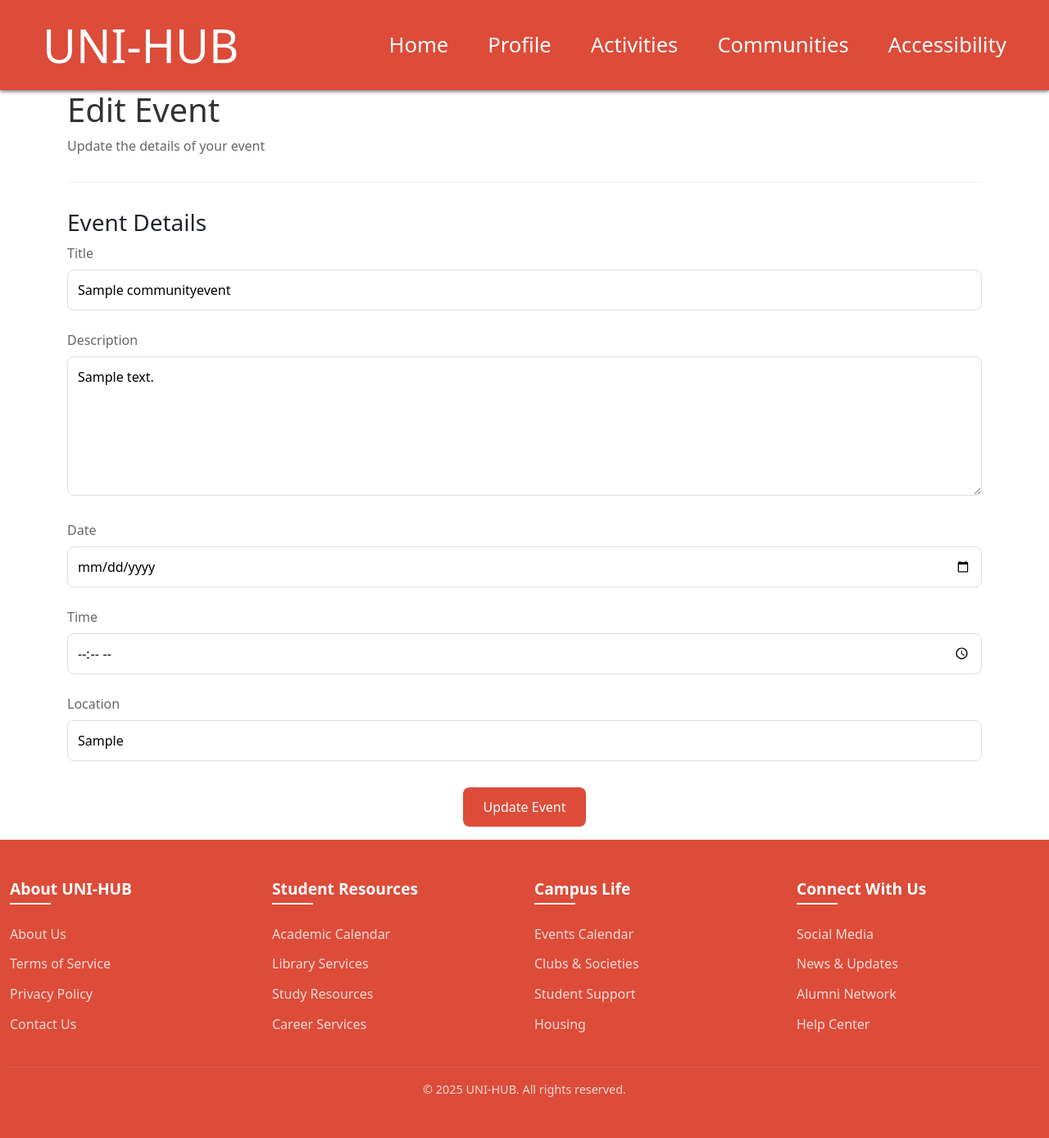
After one commit to willgriffin111/Uni-Hub, a Django app: page /community/event/1/edit/ in a window 1280 px wide. The commit adds this page. Shown: the whole page at 82% size. Run offline with Django 5.2, Linux system fonts and the light colour scheme; tables that the repository leaves empty hold one stand-in row (values such as "Sample post"); some libraries are stand-ins or nearby versions.

Commit message:
Event edit addded

```diff
--- a/api/community/urls.py
+++ b/api/community/urls.py
@@ -12,8 +12,10 @@ urlpatterns = [
 
     path('community/<int:community_id>/events/create/', CommunityEventCreateAPI.as_view()),
     path('community/<int:community_id>/events/', CommunityEventListAPI.as_view()),
+
     path('events/<int:event_id>/', CommunityEventDetailAPI.as_view()),
     path('events/<int:event_id>/attendance/', MarkAttendanceAPI.as_view()),
     path('events/<int:event_id>/attendees/', AttendanceListAPI.as_view()),
     path('events/<int:event_id>/delete/', CommunityEventDeleteAPI.as_view()),
+    path('events/<int:event_id>/edit/', CommunityEventEditAPI.as_view(), name='event_edit_api'),
 ]
--- /dev/null
+++ b/unihub_project/templates/pages/event_edit.html
@@ -0,0 +1,114 @@
+{% load static %}
+<!DOCTYPE html>
+<html lang="en">
+<head>
+    <meta charset="UTF-8">
+    <meta name="viewport" content="width=device-width, initial-scale=1.0">
+    <title>UNI-HUB</title>
+    <!-- Bootstrap CSS -->
+    <link href="https://cdn.jsdelivr.net/npm/bootstrap@5.3.2/dist/css/bootstrap.min.css" rel="stylesheet">
+    <!-- Fontawesome -->
+    <script src="https://kit.fontawesome.com/c43d240003.js" crossorigin="anonymous"></script>
+    <!-- Custom Stylesheets -->
+    <link rel="stylesheet" href="{% static 'nav_footer.css' %}">
+    <link rel="stylesheet" href="{% static 'create_post.css' %}">
+</head>
+<body>
+    <!-- Header -->
+    {% include '../includes/header.html' %}
+
+    <!-- Event Edit Page -->
+    <div class="container community-container">
+        <!-- Page Header -->
+        <div class="page-header">
+            <h1>Edit Event</h1>
+            <p>Update the details of your event</p>
+        </div>
+
+        <div class="centered-form-container">
+            <div class="profile-card">
+                <div class="card-header">
+                    <h3>Event Details</h3>
+                </div>
+                <div class="card-body">
+                    <form id="editEventForm" class="community-form">
+                        {% csrf_token %}
+                        <div class="form-group">
+                            <label for="eventTitle">Title</label>
+                            <input type="text" id="eventTitle" name="title" class="form-input" value="{{ event.title }}" required>
+                        </div>
+                        <div class="form-group">
+                            <label for="eventDescription">Description</label>
+                            <textarea id="eventDescription" name="description" class="form-textarea" rows="6" required>{{ event.description }}</textarea>
+                        </div>
+                        <div class="form-group">
+                            <label for="eventDate">Date</label>
+                            <input type="date" id="eventDate" name="event_date" class="form-input" value="{{ event.event_date }}" required>
+                        </div>
+                        <div class="form-group">
+                            <label for="eventTime">Time</label>
+                            <input type="time" id="eventTime" name="event_time" class="form-input" value="{{ event.event_time }}" required>
+                        </div>
+                        <div class="form-group">
+                            <label for="eventLocation">Location</label>
+                            <input type="text" id="eventLocation" name="location" class="form-input" value="{{ event.location }}" required>
+                        </div>
+                        <div class="form-actions">
+                            <button type="submit" class="submit-btn">Update Event</button>
+                        </div>
+                    </form>
+                    <p id="responseMessage"></p>
+                </div>
+            </div>
+        </div>
+    </div>
+
+    <!-- Footer -->
+    {% include '../includes/footer.html' %}
+
+    <script>
+        document.getElementById("editEventForm").addEventListener("submit", async function(event) {
+            event.preventDefault();
+
+            const eventId = "{{ event.id }}";
+            const title = document.getElementById("eventTitle").value;
+            const description = document.getElementById("eventDescription").value;
+            const event_date = document.getElementById("eventDate").value;
+            const event_time = document.getElementById("eventTime").value;
+            const location = document.getElementById("eventLocation").value;
+            const csrfToken = "{{ csrf_token }}";
+
+            const payload = {
+                title: title,
+                description: description,
+                event_date: event_date,
+                event_time: event_time,
+                location: location
+            };
+
+            try {
+                const response = await fetch(`/api/community/events/${eventId}/edit/`, {
+                    method: "PUT",
+                    credentials: "include",
+                    headers: {
+                        "Content-Type": "application/json",
+                        "X-CSRFToken": csrfToken
+                    },
+                    body: JSON.stringify(payload)
+                });
+
+                const result = await response.json();
+
+                if (response.ok) {
+                    alert("Event updated successfully!");
+                    window.location.href = "/community/{{ event.community.name }}/";
+                } else {
+                    document.getElementById("responseMessage").innerText = "Error: " + JSON.stringify(result);
+                }
+            } catch (error) {
+                document.getElementById("responseMessage").innerText = "Network error!";
+            }
+        });
+    </script>
+</body>
+</html>
--- a/unihub_project/urls.py
+++ b/unihub_project/urls.py
@@ -5,7 +5,7 @@ from django.urls import path, include
 from . import views
 from unihub_project.views import community_list_view
 from unihub_project.views import community_view
-from unihub_project.views import community_create_page
+from unihub_project.views import community_create_page, event_edit_view
 
 urlpatterns = [
 
@@ -52,6 +52,8 @@ urlpatterns = [
     path('community/create/', community_create_page, name='community_create_page'),
     path('community/create/', views.community_create_page, name='community_create_page'),
 
+    path('community/event/<int:event_id>/edit/', event_edit_view, name='event_edit_page'),
+
 
 
 
--- a/unihub_project/views.py
+++ b/unihub_project/views.py
@@ -4,6 +4,7 @@ from api.posts.models import Post, Comment, Community
 from django.utils import timezone
 from api.community.models import Community
 from django.db.models import Count
+from api.community.models import CommunityEvent
 
 
 @login_required
@@ -138,6 +139,9 @@ def community_edit_view(request, community_name):
     community = get_object_or_404(Community, name=community_name)
     return render(request, "pages/community_edit.html", {'community': community, "user": request.user})
 
+def event_edit_view(request, event_id):
+    event = get_object_or_404(CommunityEvent, id=event_id)
+    return render(request, 'pages/event_edit.html', {'event': event})
 
 # THESE ARE OLD VIEWS:
 
```
Also changed, not shown: api/community/views.py (+16 -0 lines), unihub_project/templates/pages/community_view.html (+17 -1 lines).
